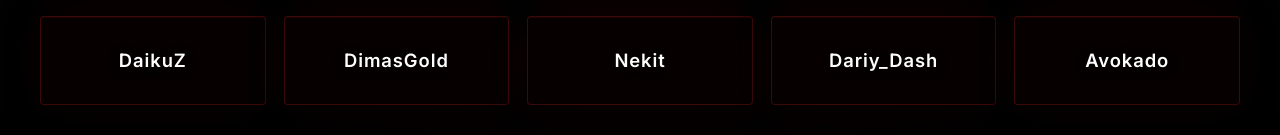
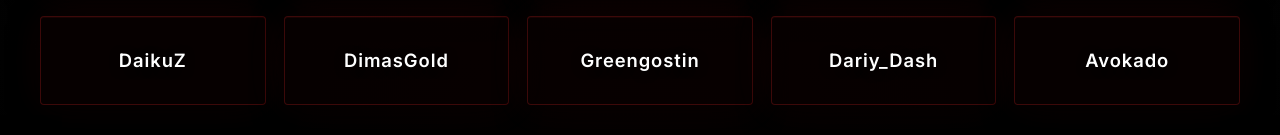
Before and after one commit to Monol1tovec/the-betartem-film, a React (Vite) app: page / in a window 1280 px wide. Shown: the part 4712-4847 px from the top of the page. Built offline with nearby package versions, Linux system fonts and the light colour scheme.

Commit message:
Update VoiceActors.jsx

```diff
--- a/src/components/VoiceActors.jsx
+++ b/src/components/VoiceActors.jsx
@@ -9,7 +9,7 @@ function VoiceActors() {
     'Rita125',
     'DaikuZ',
     'DimasGold',
-    'Nekit',
+    'Greengostin',
     'Dariy_Dash',
     'Avokado'
   ];
```
